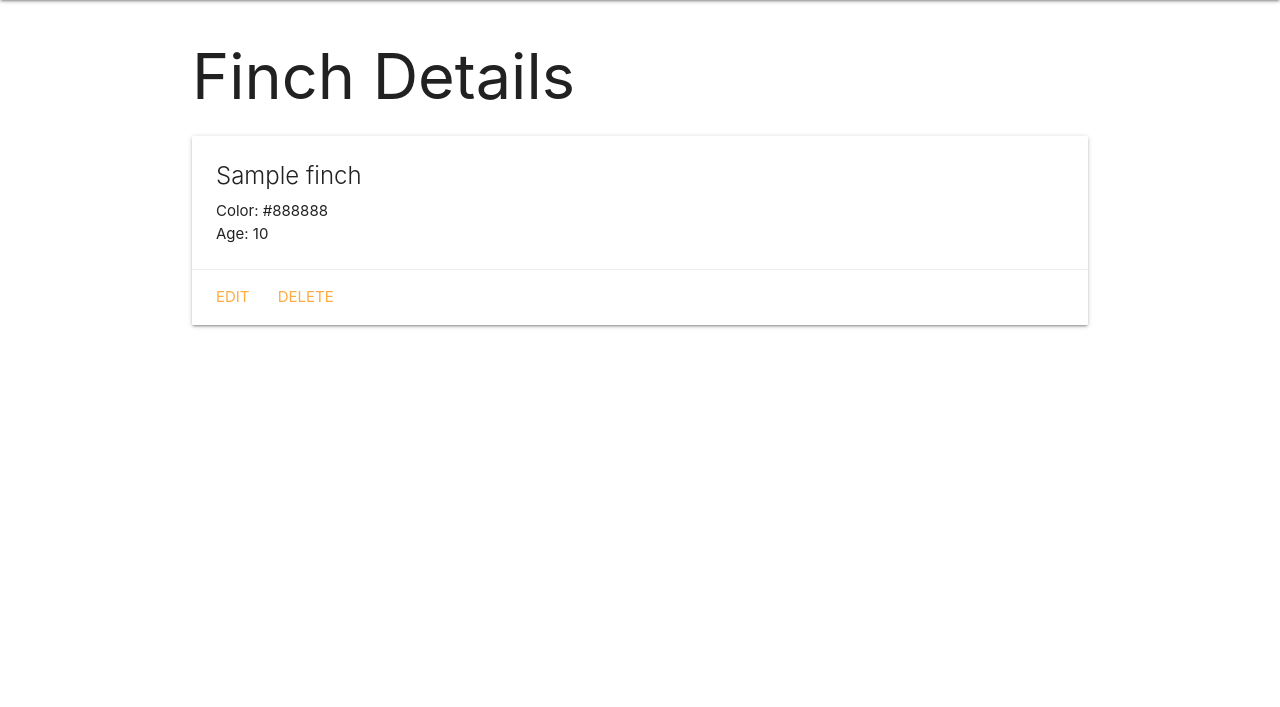
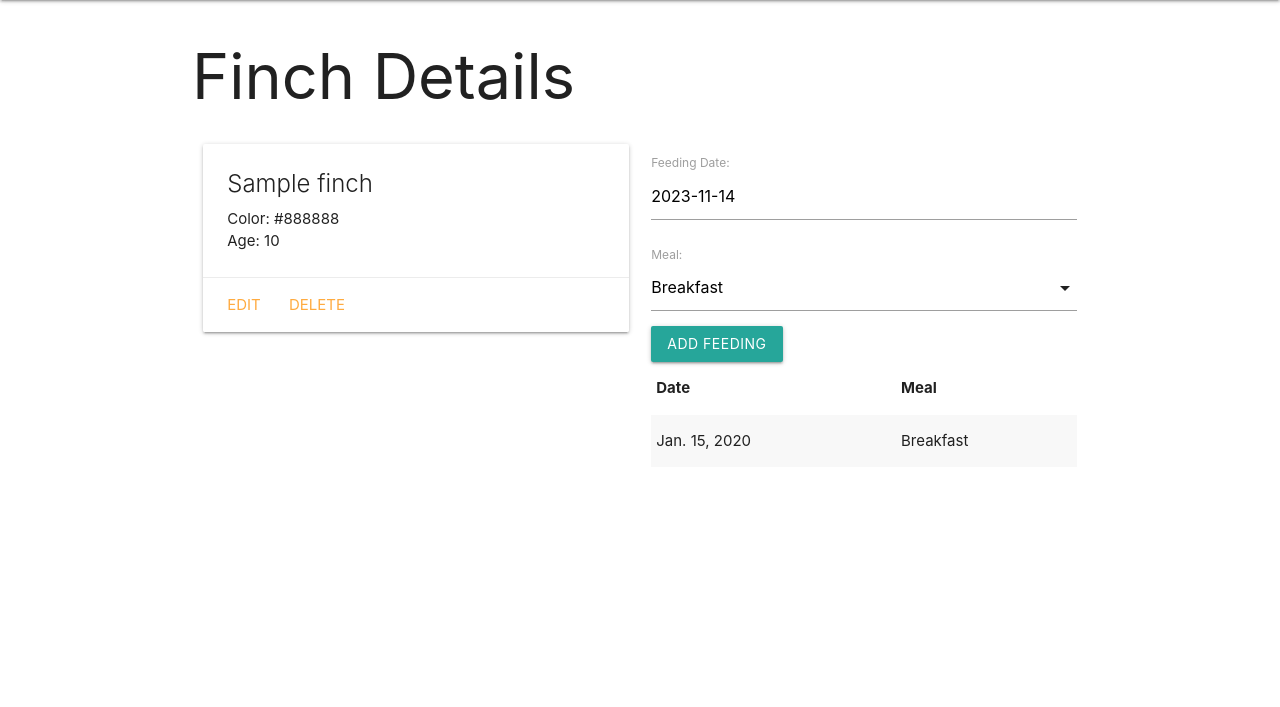
Before and after one commit to hebaarafat159/finchcollector, a Django app: page /finchs/1/ in a window 1280 px wide. Shown: the part 64-771 px from the top of the page. Run offline with Django 4.2, Linux system fonts and the light colour scheme; tables that the repository leaves empty hold one stand-in row (values such as "Sample post").

Commit message:
Finch Collector Lab - Part 4

```diff
--- a/main_app/admin.py
+++ b/main_app/admin.py
@@ -1,4 +1,5 @@
 from django.contrib import admin
-from .models import Finch
+from .models import Finch,Feeding
 # Register your models here.
 admin.site.register(Finch)
+admin.site.register(Feeding)
--- /dev/null
+++ b/main_app/forms.py
@@ -0,0 +1,7 @@
+from django.forms import ModelForm
+from .models import Feeding
+
+class FeedingForm(ModelForm):
+  class Meta:
+    model = Feeding
+    fields = ['date', 'meal']
--- a/main_app/models.py
+++ b/main_app/models.py
@@ -1,5 +1,11 @@
 from django.db import models
 from django.urls import reverse
+
+MEALS = (
+    ('B', 'Breakfast'),
+    ('L', 'Lunch'),
+    ('D', 'Dinner')
+)
 
 # Create your models here.
 class Finch(models.Model):
@@ -12,3 +18,19 @@ class Finch(models.Model):
 
     def get_absolute_url(self):
         return reverse('detail', kwargs={'finch_id': self.id})
+
+class Feeding(models.Model):
+    date = models.DateField('feeding Date')
+    meal = models.CharField(
+            max_length=1,
+            choices=MEALS,
+            default=MEALS[0][0]
+    )
+
+    finch = models.ForeignKey(Finch, on_delete=models.CASCADE)
+
+    def __str__(self):
+        return f"{self.get_meal_display()} on {self.date}"
+
+    class Meta:
+        ordering = ['-date']
--- a/main_app/templates/base.html
+++ b/main_app/templates/base.html
@@ -8,7 +8,7 @@
   <title>Document</title>
   <link rel="stylesheet" href="https://cdnjs.cloudflare.com/ajax/libs/materialize/1.0.0/css/materialize.min.css">
   <link rel="stylesheet" type="text/css" href="{%static 'css/style.css'%}">
-
+  <script src="https://cdnjs.cloudflare.com/ajax/libs/materialize/1.0.0/js/materialize.min.js"></script>
 </head>
 
 <body>
@@ -33,7 +33,6 @@
   <footer class="page-footer">
     <div>All Rights Reserved, &copy; 2023 Finchs Collector &nbsp;</div>
   </footer>
-  <script src="https://cdnjs.cloudflare.com/ajax/libs/materialize/1.0.0/js/materialize.min.js"></script>
 
 </body>
 
--- a/main_app/templates/finchs/detail.html
+++ b/main_app/templates/finchs/detail.html
@@ -1,8 +1,8 @@
 {% extends 'base.html' %}
 {% block content %}
-
   <h1>Finch Details</h1>
-
+  <div class="row">
+    <div class="col s6">
       <div class="card">
         <div class="card-content">
           <span class="card-title">{{ finch.name }}</span>
@@ -18,4 +18,45 @@
           <a href="{% url 'finchs_delete' finch.id %}">Delete</a>
         </div>
       </div>
+    </div>
+    <!-- New Markup Below -->
+    <div class="col s6">
+      <!-- New Markup Below -->
+      <form action="{% url 'add_feeding' finch.id %}" method="POST">
+        {% csrf_token %}
+        <!-- Render the inputs -->
+        {{ feeding_form.as_p }}
+        <input type="submit" class="btn" value="Add Feeding" />
+      </form>
+      <table class="striped">
+        <thead>
+          <tr>
+            <th>Date</th>
+            <th>Meal</th>
+          </tr>
+        </thead>
+        <tbody>
+          {% for feeding in finch.feeding_set.all %}
+            <tr>
+              <td>{{ feeding.date }}</td>
+              <td>{{ feeding.get_meal_display }}</td>
+            </tr>
+          {% endfor %}
+        </tbody>
+      </table>
+    </div>
+  </div>
+  <script>
+    const dateEl = document.getElementById('id_date')
+    // M is Materialize's global variable
+    M.Datepicker.init(dateEl, {
+      format: 'yyyy-mm-dd',
+      defaultDate: new Date(),
+      setDefaultDate: true,
+      autoClose: true
+    })
+    // add additional JS to initialize select below
+    const selectEl = document.getElementById('id_meal')
+    M.FormSelect.init(selectEl)
+  </script>
 {% endblock %}
--- a/main_app/urls.py
+++ b/main_app/urls.py
@@ -9,4 +9,5 @@ urlpatterns = [
     path('finchs/create/', views.FinchCreate.as_view(), name='finch_create'),
     path('finchs/<int:pk>/update/', views.FinchUpdate.as_view(), name='finchs_update'),
     path('finchs/<int:pk>/delete/', views.FinchDelete.as_view(), name='finchs_delete'),
+    path('finchs/<int:finch_id>/add_feeding/', views.add_feeding, name='add_feeding'),
 ]
--- a/main_app/views.py
+++ b/main_app/views.py
@@ -1,7 +1,8 @@
-from django.shortcuts import render
+from django.shortcuts import render, redirect
 from django.views.generic.edit import CreateView, UpdateView, DeleteView
 
 from .models import Finch
+from .forms import FeedingForm
 # Create your views here.
 # finchs = [
 #   {'name': 'Lolo', 'breed': 'tabby', 'description': 'furry little demon', 'age': 3},
@@ -22,7 +23,21 @@ def finchs_index(request):
 
 def finchs_detail(request, finch_id):
   finch = Finch.objects.get(id=finch_id)
-  return render(request, 'finchs/detail.html', { 'finch':finch})
+  feeding_form = FeedingForm()
+  return render(request, 'finchs/detail.html', { 'finch':finch, 'feeding_form': feeding_form})
+
+def add_feeding(request, finch_id):
+ # create a ModelForm instance using the data in request.POST
+  form = FeedingForm(request.POST)
+  # validate the form
+  if form.is_valid():
+    # don't save the form to the db until it
+    # has the finch_id assigned
+    new_feeding = form.save(commit=False)
+    new_feeding.finch_id = finch_id
+    new_feeding.save()
+  return redirect('detail', finch_id=finch_id)
+
 
 class FinchCreate(CreateView):
   model = Finch
```
Also changed, not shown: main_app/migrations/0002_feeding.py (added). Lines whose indentation alone changed are shown as unchanged.
